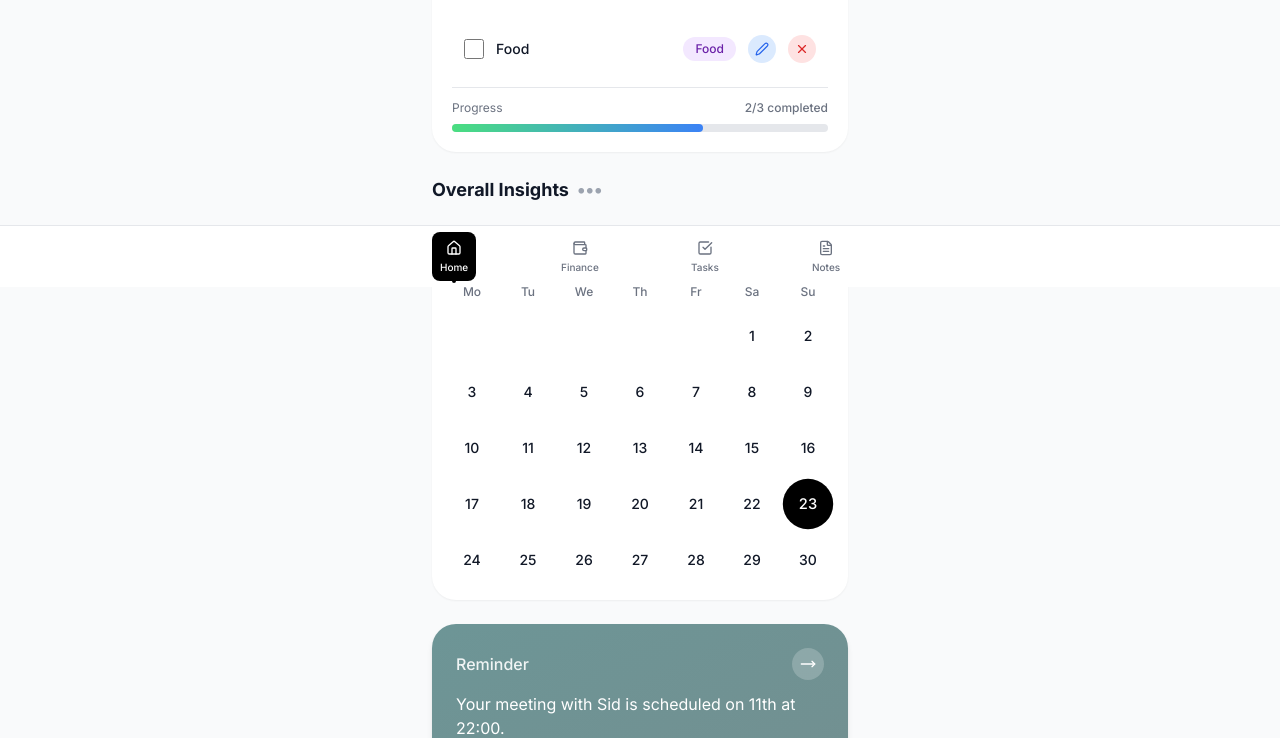
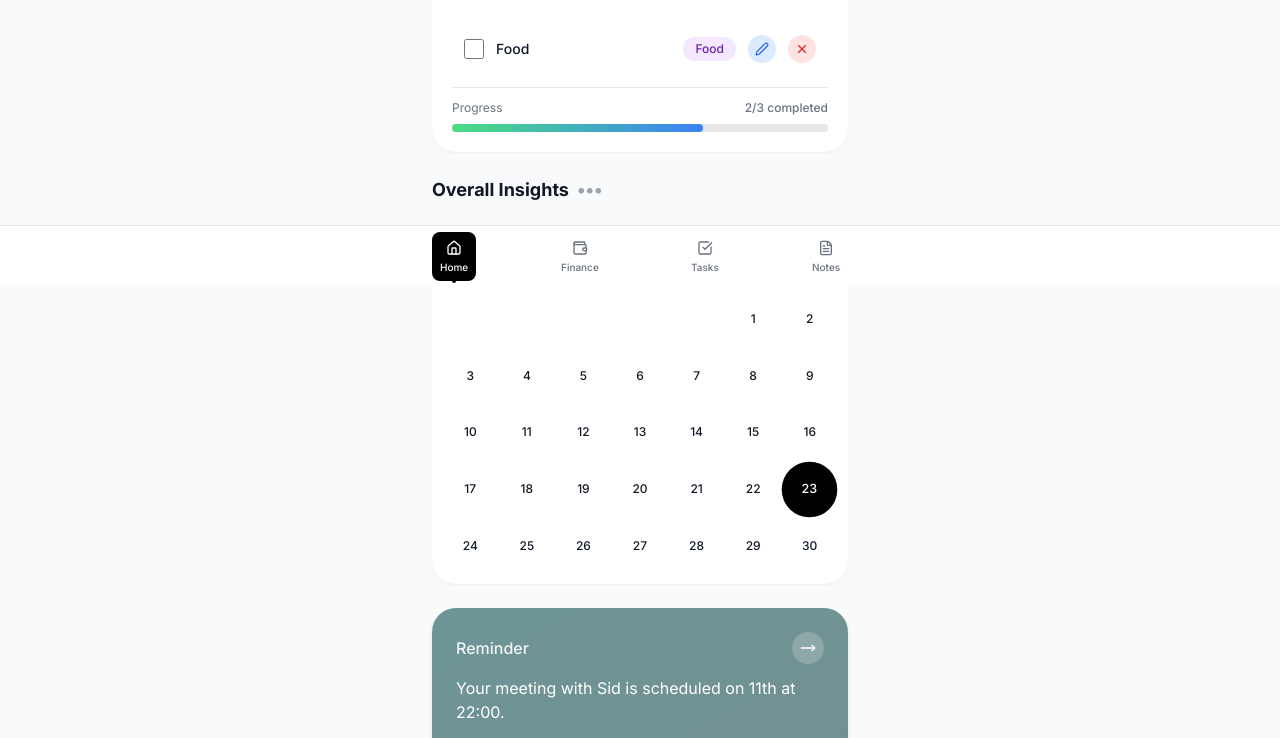
Before and after one commit to jayaprakash011105/NOTABLE, a React (Vite) app: page / in a window 1280 px wide. Shown: the part 513-1251 px from the top of the page. Built offline with nearby package versions, Linux system fonts and the light colour scheme.

Commit message:
refactor: further reduce calendar vertical height while keeping all weeks visible

```diff
--- a/src/components/Calendar.tsx
+++ b/src/components/Calendar.tsx
@@ -72,10 +72,10 @@ const Calendar: React.FC = () => {
   };
 
   return (
-    <div className="bg-white dark:bg-gray-800 rounded-3xl p-4 shadow-sm mb-6">
+    <div className="bg-white dark:bg-gray-800 rounded-3xl p-3 shadow-sm mb-6">
       {/* Header with Month/Year and Navigation */}
-      <div className="flex items-center justify-between mb-3">
-        <h3 className="text-base md:text-lg font-bold">
+      <div className="flex items-center justify-between mb-2">
+        <h3 className="text-sm md:text-base font-bold">
           {monthNames[currentDate.getMonth()]} {currentDate.getFullYear()}
         </h3>
         <div className="flex items-center gap-0.5">
@@ -97,12 +97,12 @@ const Calendar: React.FC = () => {
       </div>
 
       {/* Calendar Grid */}
-      <div className="grid grid-cols-7 gap-1.5 md:gap-2">
+      <div className="grid grid-cols-7 gap-1">
         {/* Day headers */}
         {daysOfWeek.map((day) => (
           <div
             key={day}
-            className="text-center text-xs font-medium text-gray-500 dark:text-gray-400 pb-1"
+            className="text-center text-[10px] font-medium text-gray-500 dark:text-gray-400 pb-0.5"
           >
             {day}
           </div>
@@ -114,7 +114,7 @@ const Calendar: React.FC = () => {
             key={index}
             onClick={() => day && handleDateClick(day)}
             className={`
-              aspect-square flex items-center justify-center text-xs md:text-sm font-medium rounded-full transition
+              aspect-square flex items-center justify-center text-[11px] md:text-xs font-medium rounded-full transition
               ${day ? 'cursor-pointer' : 'cursor-default'}
               ${day && isSelected(day)
                 ? 'bg-black dark:bg-white text-white dark:text-black scale-105'
```
